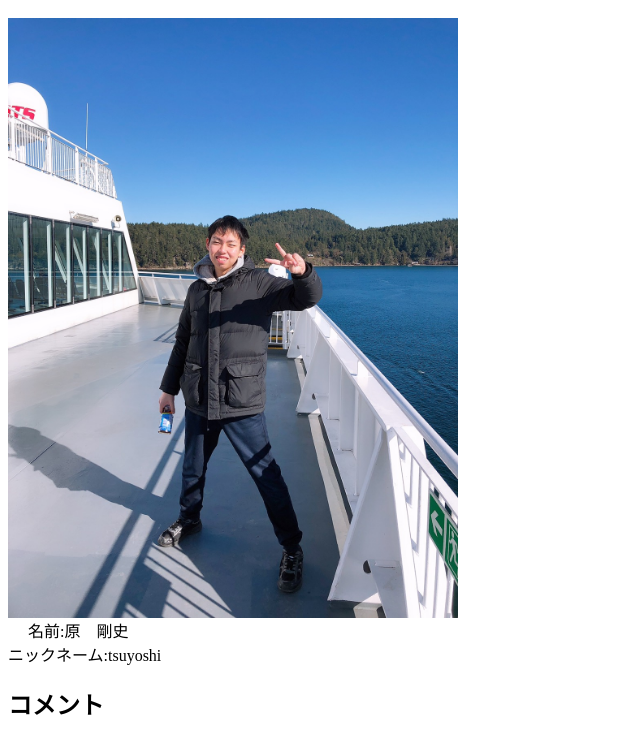
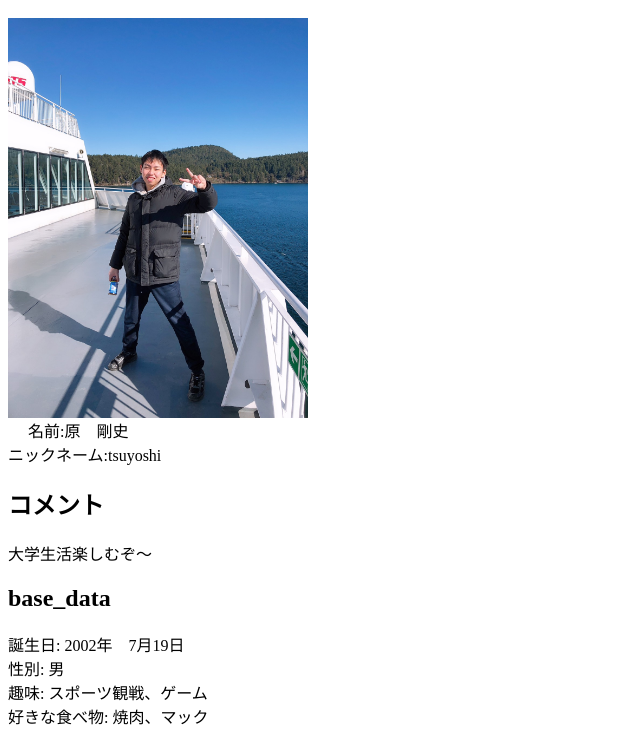
Before and after one commit to tsuyoshihara/.github.io, a plain HTML site: page index.html in a window 1280 px wide. Shown: the part 57-795 px from the top of the page, without its empty margins (0-640 px from the left). Drawn offline with Linux system fonts and the light colour scheme.

Commit message:
Update index.html

```diff
--- a/index.html
+++ b/index.html
@@ -1,7 +1,7 @@
 <meta charset="utf-8">
 <h1>自己紹介</h1>
 <p>
-<img src="IMG_0122.JPG" height="600px"><br>　<!-- ここを追加しました -->
+<img src="IMG_0122.JPG" height="400px"><br>　<!-- ここを追加しました -->
 名前:原　剛史<br>
 ニックネーム:tsuyoshi
 </p>
```
